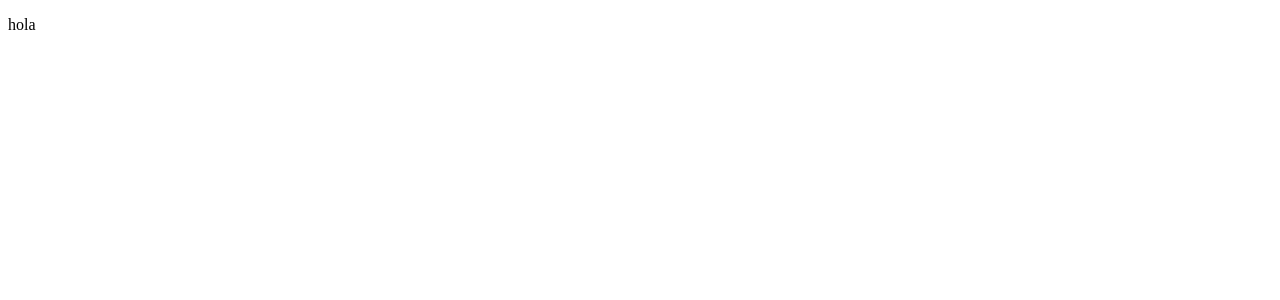
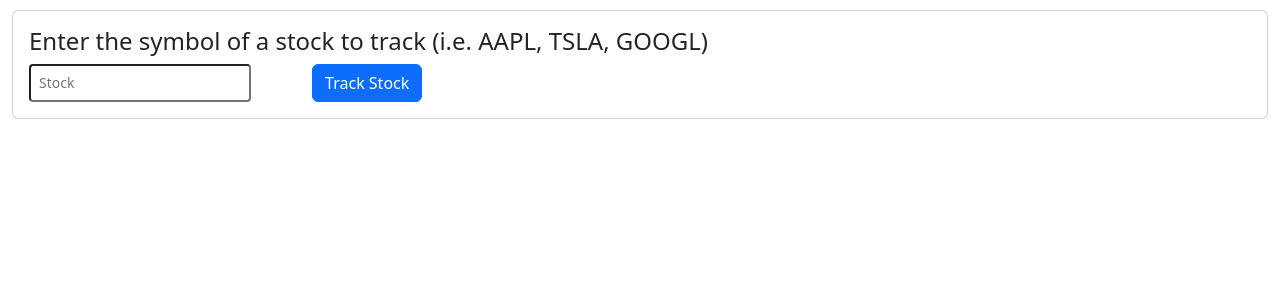
Before and after one commit to victorfv17/stock-tracker, an Angular app: page / in a window 1280 px wide. Shown: the top 300 px of the page. Built offline with nearby package versions, Linux system fonts and the light colour scheme.

Commit message:
step1 done

```diff
--- a/src/app/app-routing.module.ts
+++ b/src/app/app-routing.module.ts
@@ -1,7 +1,18 @@
 import { NgModule } from '@angular/core';
 import { RouterModule, Routes } from '@angular/router';
+import { AddStockComponent } from './stock-tracker/components/add-stock/add-stock.component';
 
-const routes: Routes = [];
+const routes: Routes = [
+  {
+    path: '',
+    component: AddStockComponent,
+    pathMatch: 'full'
+  },
+  // {
+  //   path: 'forecast/:zipcode',
+  //   component: ForecastComponent
+  // }
+];
 
 @NgModule({
   imports: [RouterModule.forRoot(routes)],
--- a/src/app/app.component.html
+++ b/src/app/app.component.html
@@ -1 +1 @@
-<p> hola</p>
+<router-outlet></router-outlet>
--- a/src/app/app.module.ts
+++ b/src/app/app.module.ts
@@ -3,6 +3,8 @@ import { BrowserModule } from '@angular/platform-browser';
 
 import { AppRoutingModule } from './app-routing.module';
 import { AppComponent } from './app.component';
+import { AddStockComponent } from './stock-tracker/components/add-stock/add-stock.component';
+import { StockTrackerModule } from './stock-tracker/stock-tracker.module';
 
 @NgModule({
   declarations: [
@@ -10,7 +12,8 @@ import { AppComponent } from './app.component';
   ],
   imports: [
     BrowserModule,
-    AppRoutingModule
+    AppRoutingModule,
+    StockTrackerModule
   ],
   providers: [],
   bootstrap: [AppComponent]
--- /dev/null
+++ b/src/app/stock-tracker/components/add-stock/add-stock.component.css
@@ -0,0 +1,5 @@
+.content {
+    display: flex;
+    justify-content: flex-start;
+    gap: 5%;
+}
--- /dev/null
+++ b/src/app/stock-tracker/components/add-stock/add-stock.component.html
@@ -0,0 +1,24 @@
+<div class="container-fluid">
+    <div class="card">
+        <div class="card-body">
+            <form (ngSubmit)="addStock()" autocomplete="off" [formGroup]="stockForm">
+                <h4>Enter the symbol of a stock to track (i.e. AAPL, TSLA, GOOGL)</h4>
+                <div class="content">
+                    <input class="form-control-sm" placeholder="Stock" type="text" id="symbol" formControlName="symbol">
+                    <button class="ml-3" type="submit" class="btn btn-primary" id="addStockBtn">
+                        Track Stock
+                    </button>
+                </div>
+                <!-- <span class="text-danger" *ngIf="symbolInvalid('symbol','pattern')">
+                            Symbol of a stock is invalid
+                        </span>
+                        <span class="text-danger" *ngIf="symbolInvalid('symbol','symbolExists')">
+                            Symbol of a stock already exists, please enter another one.
+                        </span> -->
+
+
+
+            </form>
+        </div>
+    </div>
+</div>
--- /dev/null
+++ b/src/app/stock-tracker/components/add-stock/add-stock.component.ts
@@ -0,0 +1,45 @@
+import { Component, OnInit } from '@angular/core';
+import { FormBuilder, FormGroup, Validators } from '@angular/forms';
+import { StockTrackerService } from '../../services/stock-tracker.service';
+
+@Component({
+  selector: 'app-add-stock',
+  templateUrl: './add-stock.component.html',
+  styleUrls: ['./add-stock.component.css']
+})
+/*STEP 1*/
+export class AddStockComponent implements OnInit {
+  stock: Array<string> = []
+  stockForm: FormGroup = this.fb.group({
+    symbol: [, [Validators.required, Validators.pattern('[A-Za-z]{1,5}')]]
+  });
+  constructor(
+    private fb: FormBuilder,
+    private stockTrackerService: StockTrackerService) { }
+
+  ngOnInit(): void {
+  }
+
+  addStock() {
+    if (this.stockForm.valid) {
+      this.stock = this.stockTrackerService.getStockStore();
+      if (!this.existsInStore()) {
+        this.stock.push(this.stockForm.value.symbol);
+        this.stockTrackerService.saveZipcodesStore(this.stock);
+      } else {
+        this.stockForm.controls['symbol'].setErrors({ 'symbolExists': true });
+      }
+    }
+  }
+
+  private existsInStore(): boolean {
+    return this.stock.includes(this.stockForm.value.symbol);
+  }
+
+  public symbolInvalid(campo: string, error: string): boolean {
+    const control = this.stockForm.controls[campo];
+    return control.errors && control.errors![error]
+      && this.stockForm.controls[campo].touched || false;
+  }
+
+}
--- /dev/null
+++ b/src/app/stock-tracker/services/stock-tracker.service.ts
@@ -0,0 +1,53 @@
+import { HttpClient } from '@angular/common/http';
+import { Injectable } from '@angular/core';
+
+@Injectable({
+  providedIn: 'root'
+})
+export class StockTrackerService {
+
+  // private apiUrl: string = 'https://api.openweathermap.org/data/2.5';
+  // private apiKey = "5a4b2d457ecbef9eb2a71e480b947604";
+
+  constructor(private http: HttpClient) { }
+
+  // private getEndpoint(resource: string): string {
+  //   return `${this.apiUrl}/${resource}`;
+  // }
+  getStockStore(): Array<string> {
+    return JSON.parse(localStorage.getItem('stock') || "[]");
+  }
+
+  saveZipcodesStore(stock: Array<string>): void {
+    localStorage.setItem('stock', JSON.stringify(stock));
+  }
+
+  // deleteZipcodeStore(zipcode: number): void {
+  //   let zipcodes = this.getZipcodesStore();
+  //   zipcodes = zipcodes.filter((element: number) => element !== zipcode);
+  //   this.saveZipcodesStore(zipcodes);
+  // }
+
+  // getWeatherData(zipcode: number): Observable<WeatherMapResponse> {
+  //   const specificEndPoint = 'weather';
+  //   let queryParams = new HttpParams();
+  //   queryParams = queryParams
+  //     .append("zip", zipcode)
+  //     .append("appid", this.apiKey)
+  //     .append("units", 'imperial');
+
+  //   return this.http.get(this.getEndpoint(specificEndPoint), { params: queryParams });
+  // }
+
+  // getForecastByZipcode(zipcode: number) {
+  //   const specificEndPoint = 'forecast/daily';
+  //   let queryParams = new HttpParams();
+  //   queryParams = queryParams
+  //     .append("cnt", 5)
+  //     .append("zip", zipcode)
+  //     .append("appid", this.apiKey)
+  //     .append("units", 'imperial');
+
+  //   return this.http.get(this.getEndpoint(specificEndPoint), { params: queryParams });
+  // }
+}
--- a/src/index.html
+++ b/src/index.html
@@ -1,13 +1,20 @@
 <!doctype html>
 <html lang="en">
+
 <head>
   <meta charset="utf-8">
   <title>StockTrackerApp</title>
   <base href="/">
   <meta name="viewport" content="width=device-width, initial-scale=1">
-  <link rel="icon" type="image/x-icon" href="favicon.ico">
+  <link href="https://cdn.jsdelivr.net/npm/bootstrap@5.2.0-beta1/dist/css/bootstrap.min.css" rel="stylesheet"
+    integrity="sha384-0evHe/X+R7YkIZDRvuzKMRqM+OrBnVFBL6DOitfPri4tjfHxaWutUpFmBp4vmVor" crossorigin="anonymous">
 </head>
+
 <body>
   <app-root></app-root>
+  <script src="https://cdn.jsdelivr.net/npm/bootstrap@5.2.0-beta1/dist/js/bootstrap.bundle.min.js"
+    integrity="sha384-pprn3073KE6tl6bjs2QrFaJGz5/SUsLqktiwsUTF55Jfv3qYSDhgCecCxMW52nD2"
+    crossorigin="anonymous"></script>
 </body>
+
 </html>
--- a/src/styles.css
+++ b/src/styles.css
@@ -1 +1,3 @@
-/* You can add global styles to this file, and also import other style files */
+body {
+    padding-top: 10px;
+}
```
Also changed, not shown: src/app/stock-tracker/stock-tracker.module.ts (added, +21 -0 lines), 1 other file (tests, documents, lock files or other folders).
